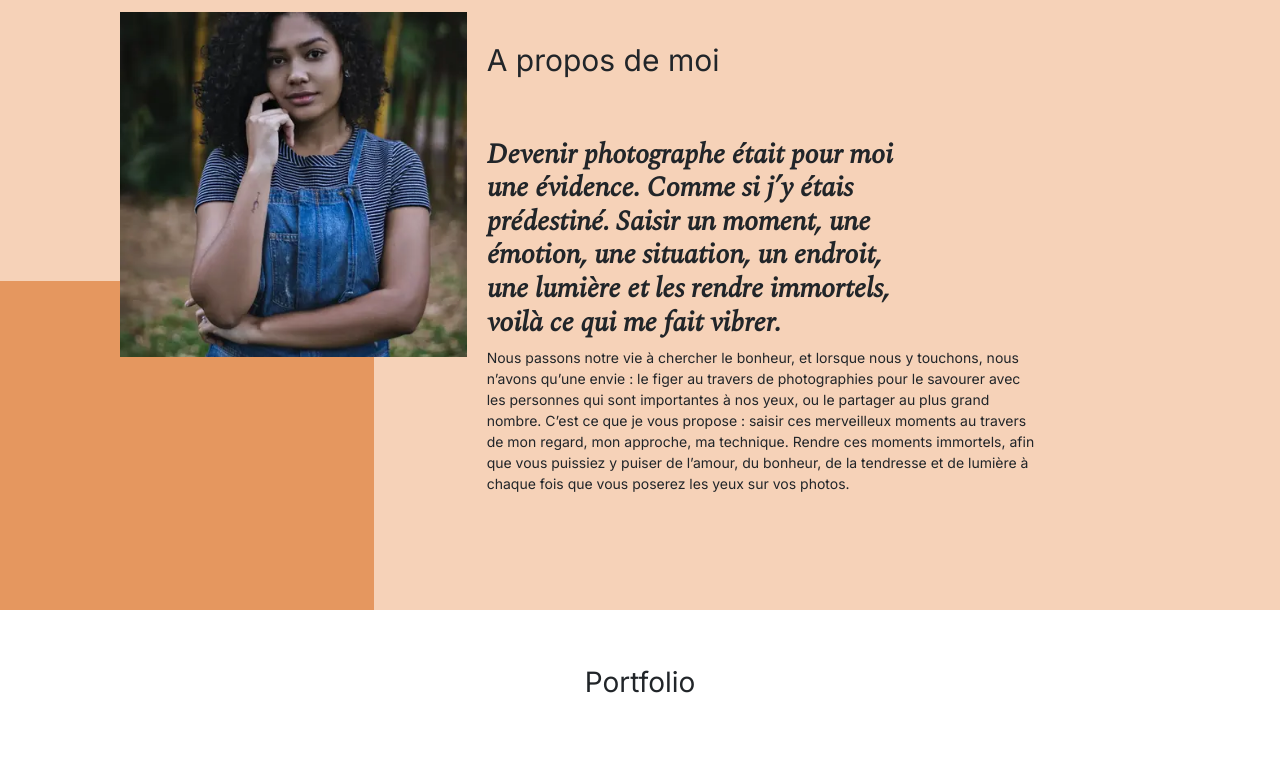
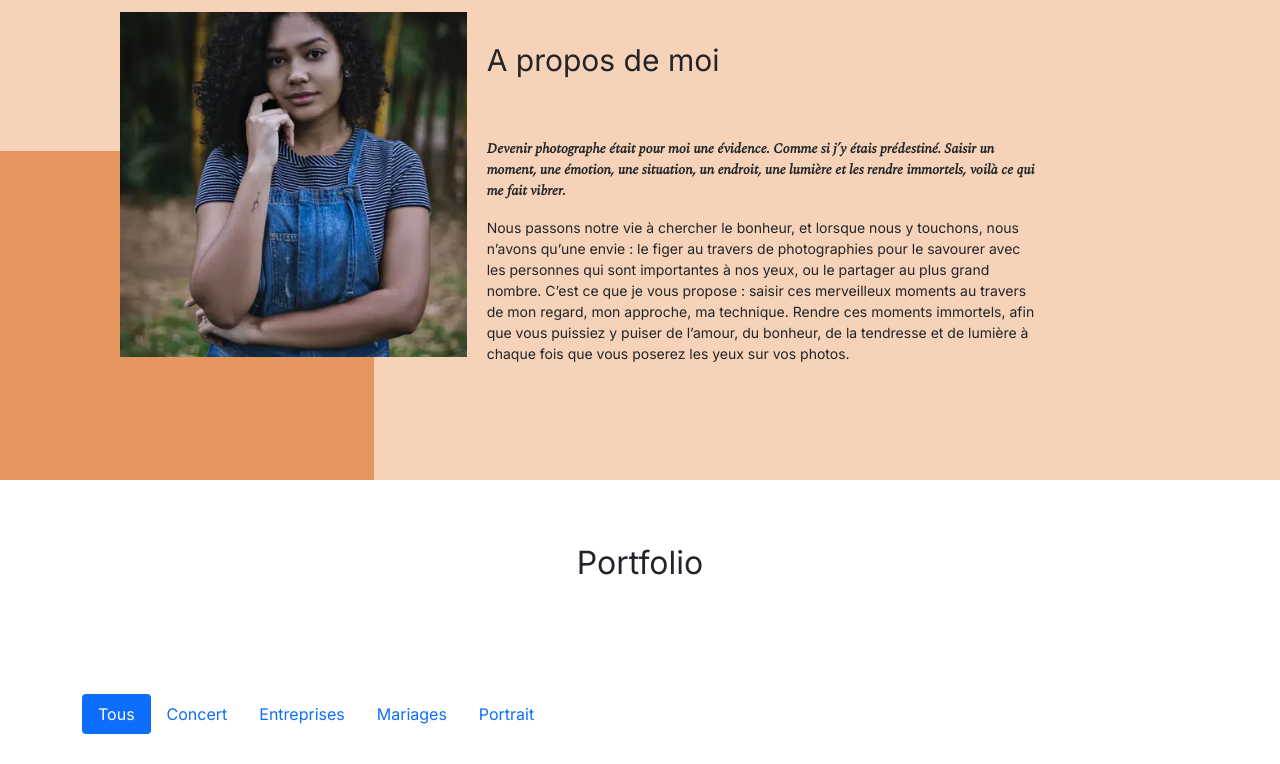
Before and after one commit to jawed92/nina-carducci.github.io, a plain HTML site: page index.html in a window 1280 px wide. Shown: the part 780-1544 px from the top of the page. Drawn offline with nearby package versions, Linux system fonts and the light colour scheme.

Commit message:
modification titre oublie

```diff
--- a/index.html
+++ b/index.html
@@ -112,9 +112,9 @@ proches">
 				</div>
 				<div id="about-me">
 					<h2 class="about-me__title">A propos de moi</h2>
-					<h3 class="about-me__introduction">Devenir photographe était pour moi une évidence. Comme si j’y
+					<p class="about-me__introduction">Devenir photographe était pour moi une évidence. Comme si j’y
 						étais prédestiné. Saisir un moment, une émotion, une situation, un endroit, une lumière et les
-						rendre immortels, voilà ce qui me fait vibrer.</h3>
+						rendre immortels, voilà ce qui me fait vibrer.</p>
 					<p>Nous passons notre vie à chercher le bonheur, et lorsque nous y touchons, nous n’avons qu’une
 						envie : le figer au travers de photographies pour le savourer avec les personnes qui sont
 						importantes à nos yeux, ou le partager au plus grand nombre.
@@ -125,7 +125,7 @@ proches">
 				</div>
 			</section>
 			<section id="gallery">
-				<h3 class="title">Portfolio</h3>
+				<h2 class="title">Portfolio</h2>
 				<div class="container py-3">
 					<div class="gallery" style="display: none">
 						<img data-gallery-tag="Concert" class="gallery-item"
@@ -170,7 +170,7 @@ proches">
 				</aside>
 			</section>
 			<section id="services">
-				<h3 class="title">Mes services</h3>
+				<h2 class="title">Mes services</h2>
 				<div class="container">
 					<div class="service">
 						<div class="service__description">
```
